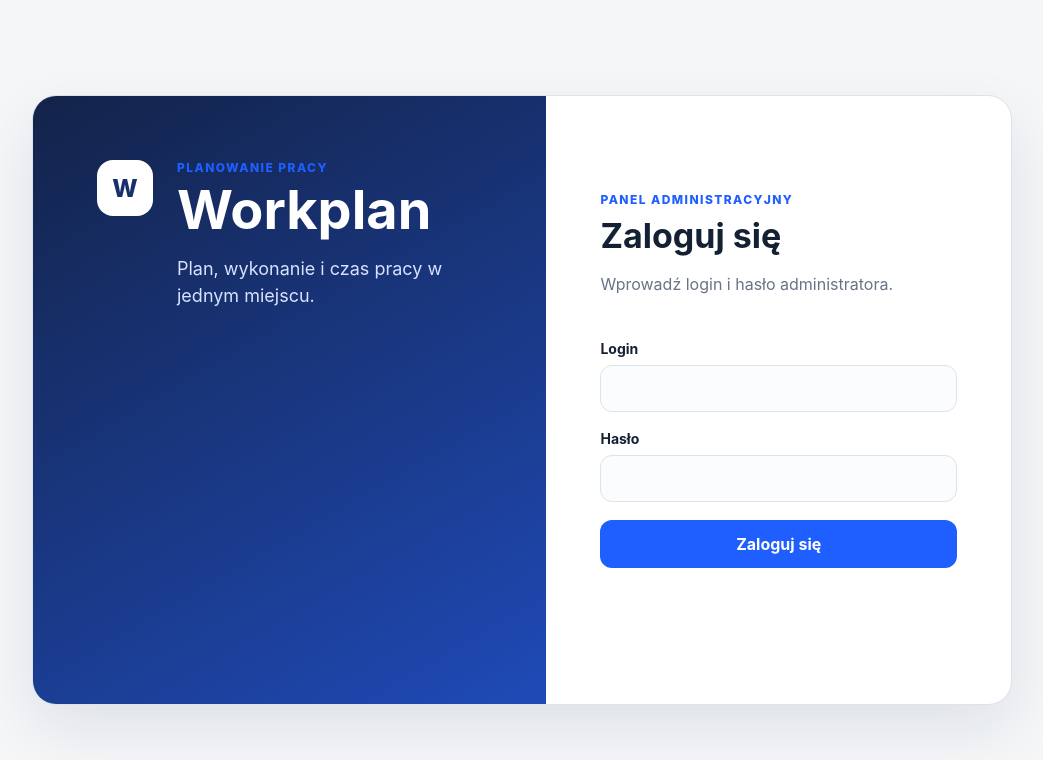
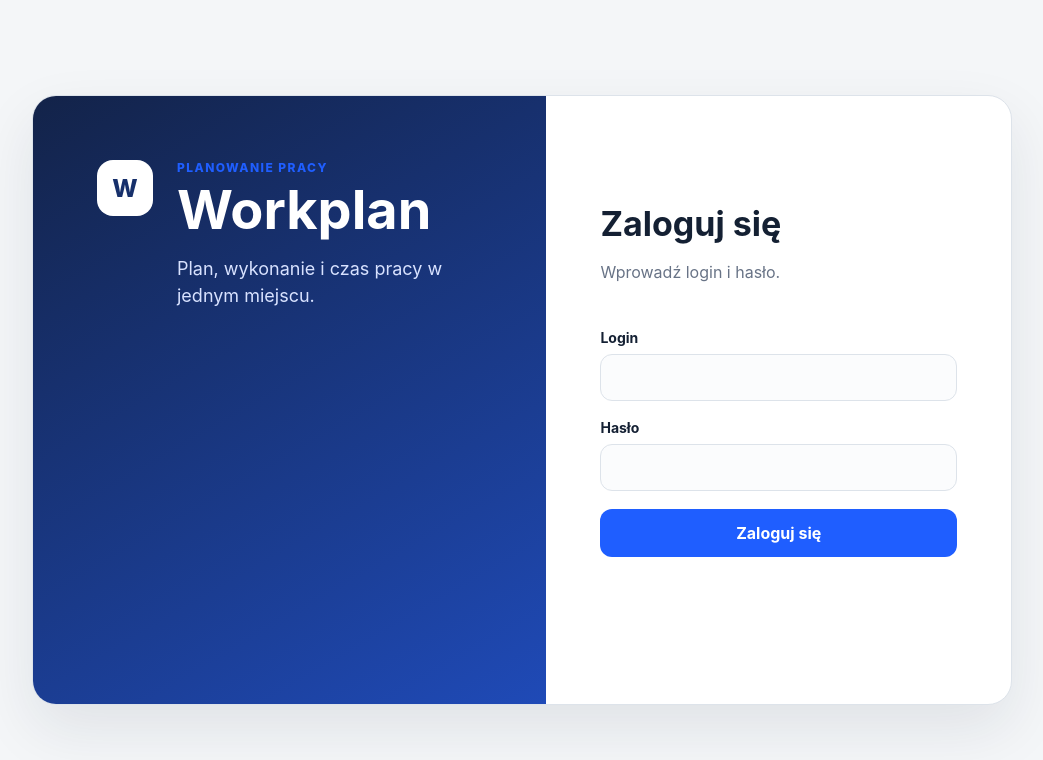
Before and after one commit to atybus-create/workplan-saas, a plain HTML site: page index.html in a window 1280 px wide. Shown: the whole page, without its empty margins (118-1161 px from the left). Drawn offline with Linux system fonts and the light colour scheme.

Commit message:
Usuń wzmianki o administratorze z logowania

```diff
--- a/index.html
+++ b/index.html
@@ -19,9 +19,8 @@
 
     <section class="login-card" aria-labelledby="login-title">
       <div class="card-head">
-        <p class="eyebrow">Panel administracyjny</p>
         <h2 id="login-title">Zaloguj się</h2>
-        <p class="muted">Wprowadź login i hasło administratora.</p>
+        <p class="muted">Wprowadź login i hasło.</p>
       </div>
 
       <form id="loginForm" novalidate>
@@ -39,6 +38,5 @@
     </section>
   </main>
   <script src="app.js"></script>
-  <!-- pages deploy trigger 2026-09-12 -->
 </body>
 </html>
```
